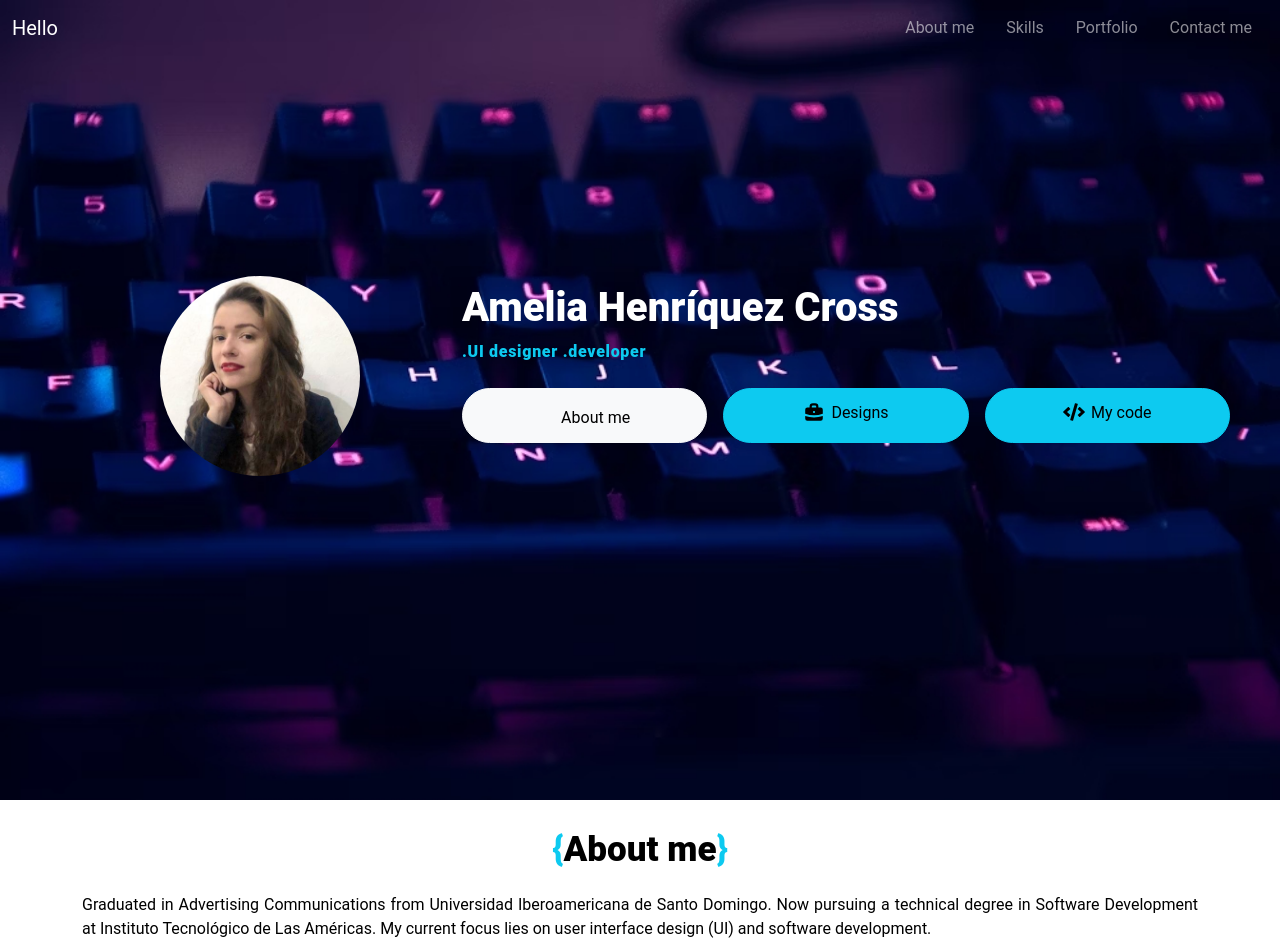
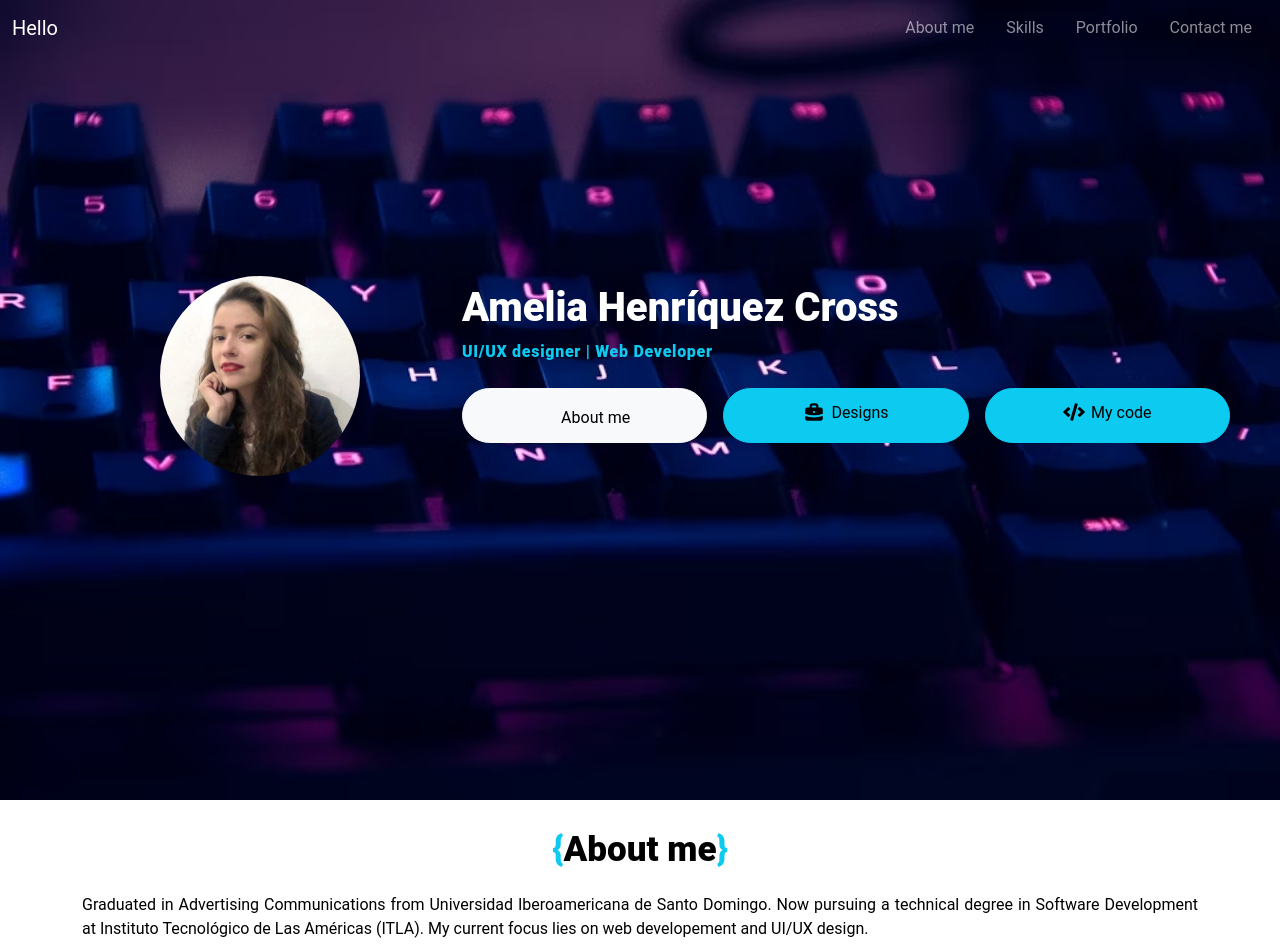
Before and after one commit to ameliahcross/portfolio, a React (Create React App) app: page / in a window 1280 px wide. Shown: the top 952 px of the page. Built offline with nearby package versions, Linux system fonts and the light colour scheme; some icons are missing.

Commit message:
Minor changes: About section

```diff
--- a/src/components/About.js
+++ b/src/components/About.js
@@ -27,7 +27,7 @@ function About() {
             <div id='text-container' className="col-12 col-lg-8 col-md-12 ">
               <div className="text-lg-start text-center mt-2">
                 <h1 className='name'>Amelia Henríquez Cross</h1>
-                <span className='fields'>.UI designer .developer</span>
+                <span className='fields'>UI/UX designer | Web Developer</span>
                 <div id='buttons-container' className='btn-container d-flex flex-column flex-md-row flex-md-row flex-sm-column flex-lg-row col-lg-4 col-md-6 col-sm-12'>
                   <Buttons
                     icon={<FaGraduationCap className='icono-grande'
--- a/src/components/Habilidades.js
+++ b/src/components/Habilidades.js
@@ -68,17 +68,17 @@ function Habilidades() {
           <div className="col-sm-6 col-lg-3 mt-2">
             <PiFileSqlFill size={30} className="m-1" />
             SQL
-            <ProgressBar animated now={60} className="mt-2" />
+            <ProgressBar animated now={70} className="mt-2" />
           </div>
           <div className="col-sm-6 col-lg-3 mt-2">
             <SiCsharp size={30} className="m-1" />
             C#
-            <ProgressBar animated now={60} className="mt-2" />
+            <ProgressBar animated now={70} className="mt-2" />
           </div>
           <div className="col-sm-6 col-lg-3 mt-2">
             <DiDotnet size={30} className="m-1" />
             ASP.NET Core (MVC)
-            <ProgressBar animated now={60} className="mt-2" />
+            <ProgressBar animated now={80} className="mt-2" />
           </div>
         </div>
       </div>
--- a/src/components/MasonryGallery.js
+++ b/src/components/MasonryGallery.js
@@ -78,7 +78,7 @@ const images2 = [
   },
   {
     url: paginasA_macbook,
-    pieFoto: "UI | Landing Page - Yellow Pages",
+    pieFoto: "UI/UX | Landing Page - Yellow Pages",
   },
   {
     url: senaletica,
@@ -131,7 +131,7 @@ const images2 = [
   },
   {
     url: paginasA_imac,
-    pieFoto: "UI | Landing Page - Yellow Pages",
+    pieFoto: "UI/UX | Landing Page - Yellow Pages",
   },
   {
     url: majavi_mobile,
--- a/src/components/MoreAbout.js
+++ b/src/components/MoreAbout.js
@@ -20,8 +20,8 @@ function MoreAbout() {
             <p>
               Graduated in Advertising Communications from Universidad Iberoamericana de Santo Domingo.
 
-              Now pursuing a technical degree in Software Development at Instituto Tecnológico de Las Américas.
-              My current focus lies on user interface design (UI) and software development.
+              Now pursuing a technical degree in Software Development at Instituto Tecnológico de Las Américas (ITLA).
+              My current focus lies on web developement and UI/UX design.
             </p>
           </div>
             <p className="brackets mt-4">
@@ -35,7 +35,7 @@ function MoreAbout() {
                     imageAlt="logo-itla"
                     title="Software Development Technical Degree "
                     text="Instituto Tecnológico de las Américas"
-                    // span="In progress"
+                    span="In progress"
                 />
                 <EducationCards
                     image={logoUnibe}
--- a/src/styles/Navigation.css
+++ b/src/styles/Navigation.css
@@ -27,8 +27,8 @@ ul{
     position: relative;
     text-decoration: none;
     color: #ffffff;
-    border-bottom: 4px solid transparent; /* línea transparente por defecto */
-    transition: border-color 0.3s; /* transición */
+    border-bottom: 4px solid transparent;
+    transition: border-color 0.3s;
   }
 
 .navbar-nav .nav-item .nav-link:hover {
```
